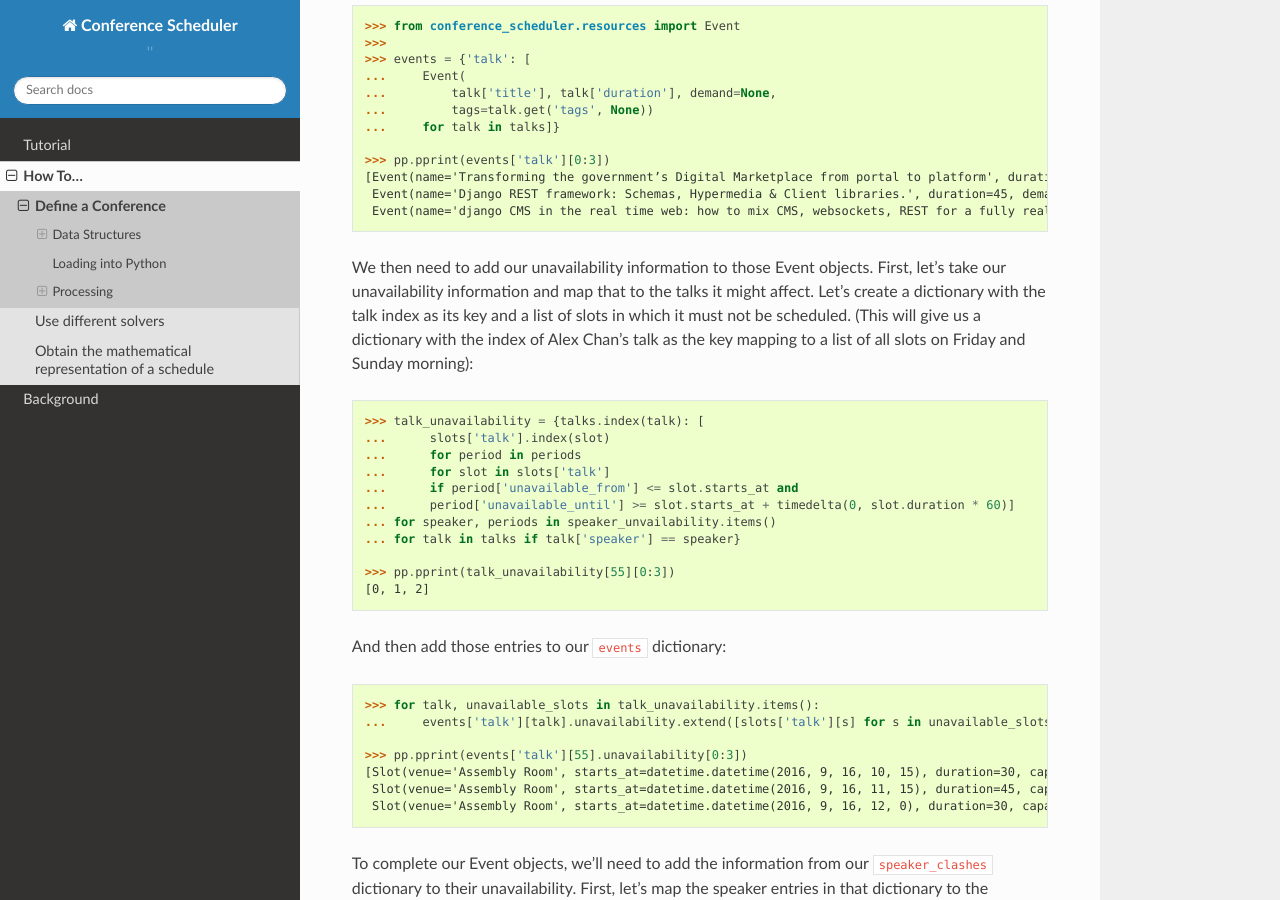
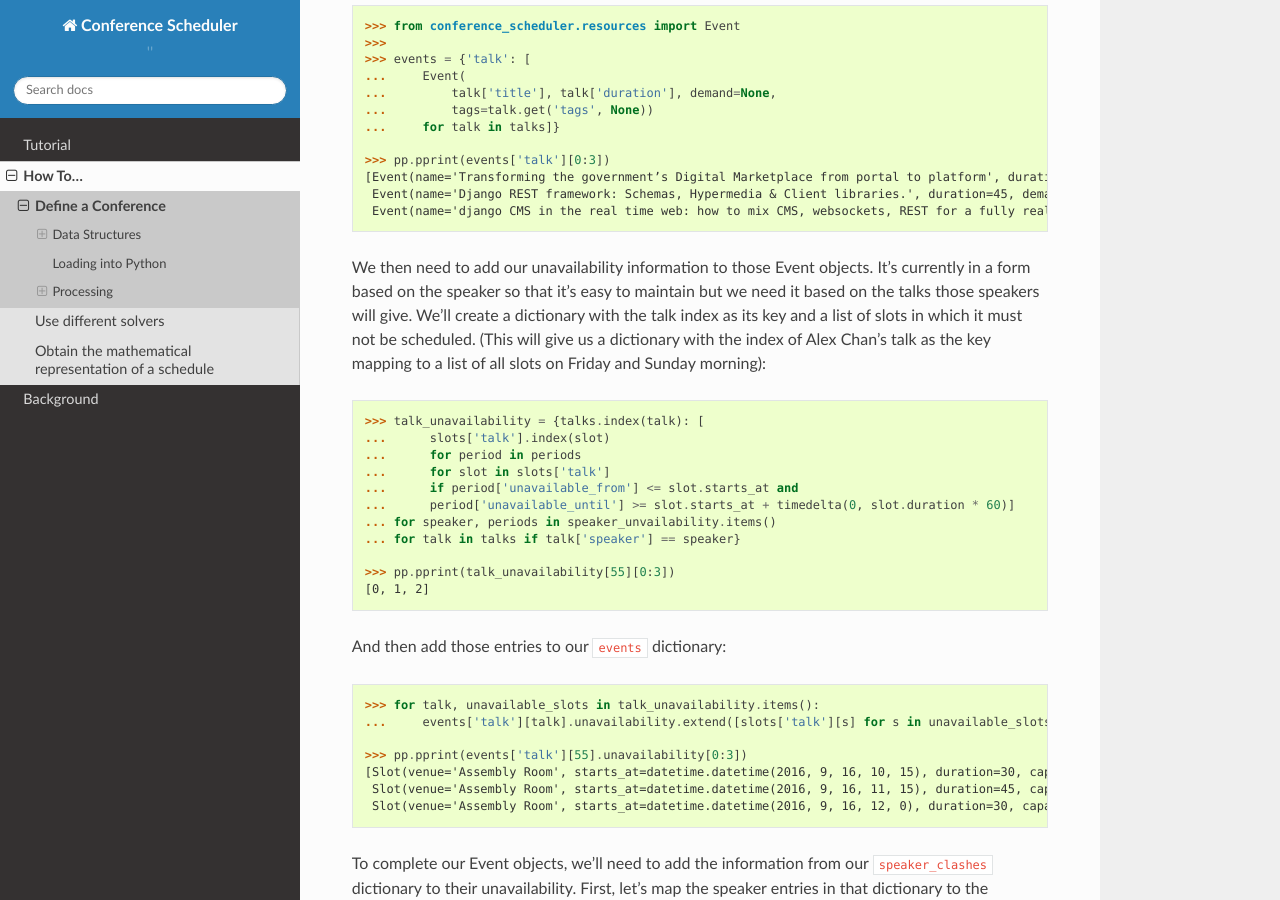
Before and after one commit to PyconUK/ConferenceScheduler, a Sphinx documentation site: the page built from docs/howto/define_a_conference.rst, in a window 1280 px wide and 900 px high, scrolled down 5907 px. Built offline with Sphinx 7.4.7 and the Read the Docs theme 2.0.0, drawn with Linux system fonts in a browser that asks for light colours.

Commit message:
[#44] Reword the unavailability processing description

```diff
--- a/docs/howto/define_a_conference.rst
+++ b/docs/howto/define_a_conference.rst
@@ -328,11 +328,11 @@ create a dictionary with the event type as the keys::
      Event(name='django CMS in the real time web: how to mix CMS, websockets, REST for a fully real time experience', duration=30, demand=None, tags=[], unavailability=[])]
 
 We then need to add our unavailability information to those Event objects.
-First, let's take our unavailability information and map that to the talks it
-might affect. Let's create a dictionary with the talk index as its key and a
-list of slots in which it must not be scheduled. (This will give us a
-dictionary with the index of Alex Chan's talk as the key mapping to a list of
-all slots on Friday and Sunday morning)::
+It's currently in a form based on the speaker so that it's easy to maintain but
+we need it based on the talks those speakers will give. We'll create a
+dictionary with the talk index as its key and a list of slots in which it must
+not be scheduled. (This will give us a dictionary with the index of Alex Chan's
+talk as the key mapping to a list of all slots on Friday and Sunday morning)::
 
     >>> talk_unavailability = {talks.index(talk): [
     ...      slots['talk'].index(slot)
```
